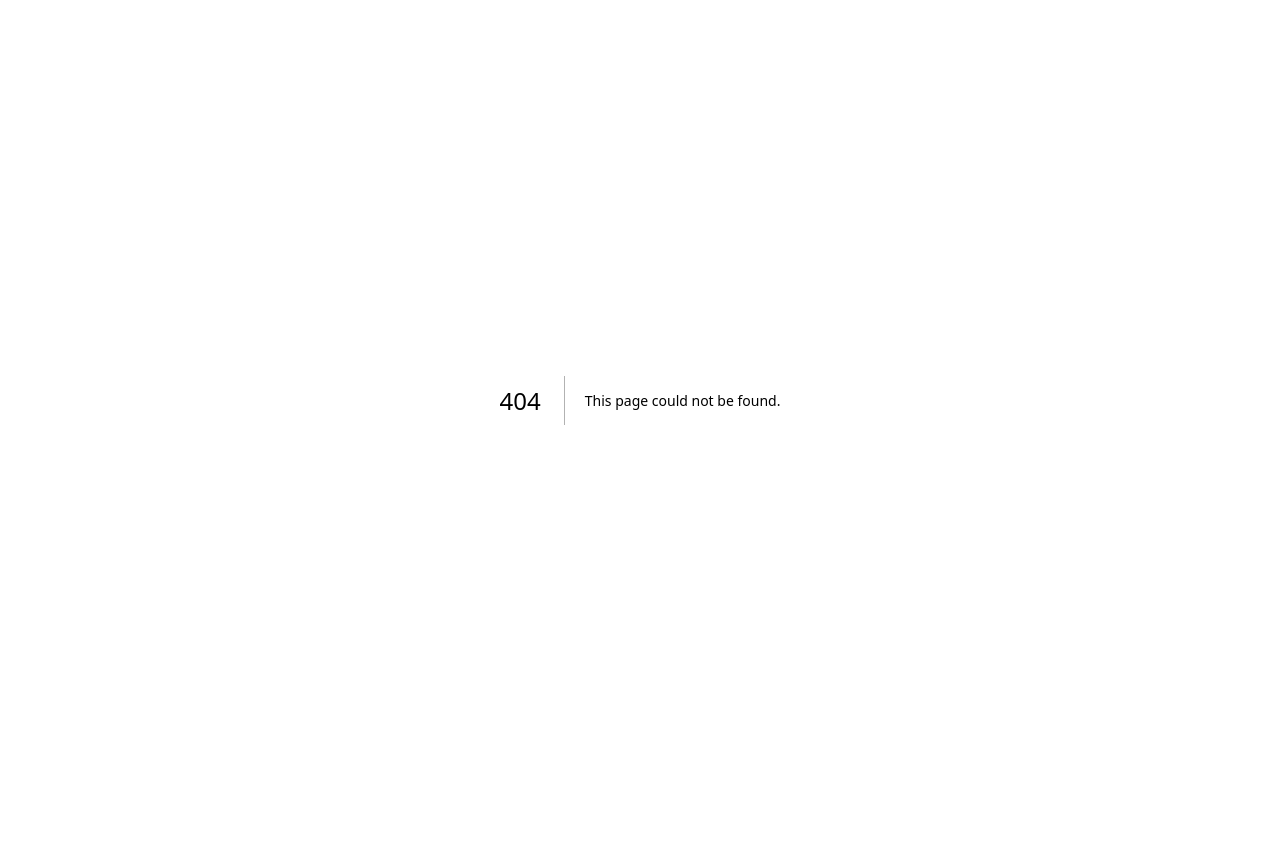
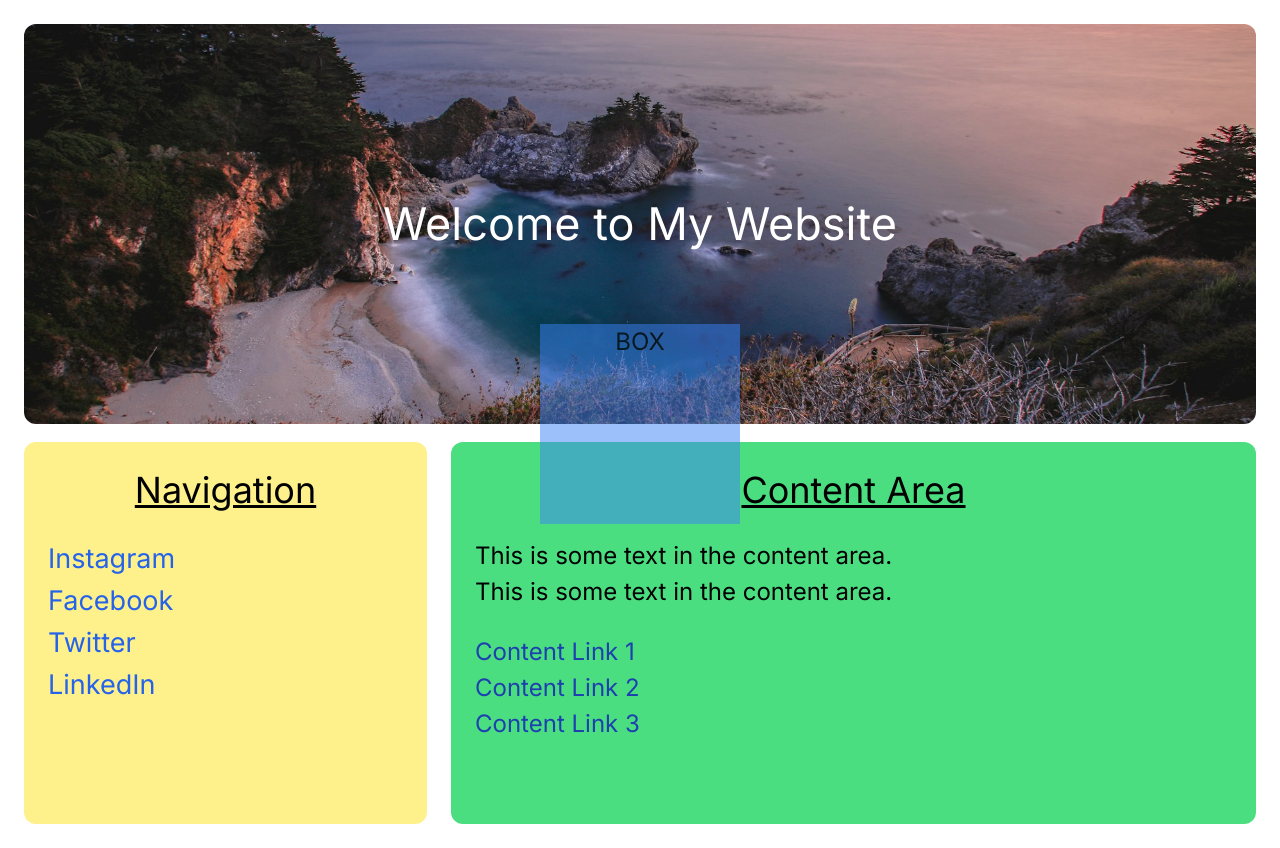
Before and after one commit to sarbajitacharjee/Submission, a Next.js app: page /Problem1 in a window 1280 px wide. Before the commit this address had no page. Before the commit the page ends 800 px from the top, so only its background shows below. Built offline with nearby package versions, Linux system fonts and the light colour scheme.

Commit message:
add data

```diff
--- /dev/null
+++ b/app/Problem1/page.js
@@ -0,0 +1,48 @@
+import React from "react";
+
+export default function Home() {
+  return (
+    <>
+      <main className=" relative m-4 flex flex-col h-screen ">
+        {/* Welcome Section */}
+        <div className="flex-none back h-1/2 w-full mb-3 rounded-lg bg-blue-500 flex items-center justify-center">
+          <p className="text-center text-white text-3xl">Welcome to My Website</p>
+        </div>
+
+        {/* Main Content Section */}
+        <div className="flex flex-grow flex-col md:flex-row">
+          {/* Navigation Section */}
+          <div className="navigation w-full md:w-1/3 bg-yellow-200 rounded-lg mb-4 md:mb-0 md:mr-4 p-4">
+            <p className="text-center text-black text-2xl underline">Navigation</p>
+            <ul className="mt-4">
+              {/* Navigation Links */}
+              <li><a href="#" className="text-blue-600 hover:text-blue-800 text-lg hover:text-xl">Instagram</a></li>
+              <li><a href="#" className="text-blue-600 hover:text-blue-800 text-lg hover:text-xl">Facebook</a></li>
+              <li><a href="#" className="text-blue-600 hover:text-blue-800 text-lg hover:text-xl">Twitter</a></li>
+              <li><a href="#" className="text-blue-600 hover:text-blue-800 text-lg hover:text-xl">LinkedIn</a></li>
+            </ul>
+          </div>
+
+          {/* Content Area */}
+          <div className="content w-full md:w-2/3 bg-green-400 rounded-lg p-4">
+            <p className="text-center text-2xl text-black underline">Content Area</p>
+            <div className="mt-4">
+              {/* Content Text */}
+              <p className="text-black">This is some text in the content area.</p>
+              <p className="text-black">This is some text in the content area.</p>
+              <ul className="mt-4">
+                {/* Content Links */}
+                <li><a href="#" className="text-blue-800">Content Link 1</a></li>
+                <li><a href="#" className="text-blue-800">Content Link 2</a></li>
+                <li><a href="#" className="text-blue-800">Content Link 3</a></li>
+              </ul>
+            </div>
+          </div>
+        </div>
+      <div className="absolute text-center left-1/2 top-1/2 transform -translate-x-1/2 -translate-y-1/2 h-[200px] opacity-50 w-[200px] bg-blue-500">
+      BOX
+      </div>
+      </main>
+    </>
+  );
+}
--- a/app/globals.css
+++ b/app/globals.css
@@ -2,32 +2,14 @@
 @tailwind components;
 @tailwind utilities;
 
-:root {
-  --foreground-rgb: 0, 0, 0;
-  --background-start-rgb: 214, 219, 220;
-  --background-end-rgb: 255, 255, 255;
+.back{
+  background-image: url("/background.jpg");
+  background-repeat: no-repeat;
+  background-position: center;
+  background-size: cover;
+  object-fit: cover;
+  /* opacity:.8; */
 }
-
-@media (prefers-color-scheme: dark) {
-  :root {
-    --foreground-rgb: 255, 255, 255;
-    --background-start-rgb: 0, 0, 0;
-    --background-end-rgb: 0, 0, 0;
-  }
+*{
+  font-size: x-large;
 }
-
-body {
-  color: rgb(var(--foreground-rgb));
-  background: linear-gradient(
-      to bottom,
-      transparent,
-      rgb(var(--background-end-rgb))
-    )
-    rgb(var(--background-start-rgb));
-}
-
-@layer utilities {
-  .text-balance {
-    text-wrap: balance;
-  }
-}
--- a/app/layout.js
+++ b/app/layout.js
@@ -4,7 +4,9 @@ import "./globals.css";
 const inter = Inter({ subsets: ["latin"] });
 
 export const metadata = {
-  title: "Create Next App",
+  title: "project ",
+  keywords: ["project", "nextjs", "react"],
+  author: "author",
   description: "Generated by create next app",
 };
 
--- a/app/page.js
+++ b/app/page.js
@@ -1,113 +1,18 @@
-import Image from "next/image";
+import Link from 'next/link'
+import React from 'react'
 
-export default function Home() {
+const page = () => {
   return (
-    <main className="flex min-h-screen flex-col items-center justify-between p-24">
-      <div className="z-10 max-w-5xl w-full items-center justify-between font-mono text-sm lg:flex">
-        <p className="fixed left-0 top-0 flex w-full justify-center border-b border-gray-300 bg-gradient-to-b from-zinc-200 pb-6 pt-8 backdrop-blur-2xl dark:border-neutral-800 dark:bg-zinc-800/30 dark:from-inherit lg:static lg:w-auto  lg:rounded-xl lg:border lg:bg-gray-200 lg:p-4 lg:dark:bg-zinc-800/30">
-          Get started by editing&nbsp;
-          <code className="font-mono font-bold">app/page.js</code>
-        </p>
-        <div className="fixed bottom-0 left-0 flex h-48 w-full items-end justify-center bg-gradient-to-t from-white via-white dark:from-black dark:via-black lg:static lg:h-auto lg:w-auto lg:bg-none">
-          <a
-            className="pointer-events-none flex place-items-center gap-2 p-8 lg:pointer-events-auto lg:p-0"
-            href="https://vercel.com?utm_source=create-next-app&utm_medium=appdir-template&utm_campaign=create-next-app"
-            target="_blank"
-            rel="noopener noreferrer"
-          >
-            By{" "}
-            <Image
-              src="/vercel.svg"
-              alt="Vercel Logo"
-              className="dark:invert"
-              width={100}
-              height={24}
-              priority
-            />
-          </a>
-        </div>
-      </div>
+    <>
 
-      <div className="relative flex place-items-center before:absolute before:h-[300px] before:w-full sm:before:w-[480px] before:-translate-x-1/2 before:rounded-full before:bg-gradient-radial before:from-white before:to-transparent before:blur-2xl before:content-[''] after:absolute after:-z-20 after:h-[180px] after:w-full sm:after:w-[240px] after:translate-x-1/3 after:bg-gradient-conic after:from-sky-200 after:via-blue-200 after:blur-2xl after:content-[''] before:dark:bg-gradient-to-br before:dark:from-transparent before:dark:to-blue-700 before:dark:opacity-10 after:dark:from-sky-900 after:dark:via-[#0141ff] after:dark:opacity-40 before:lg:h-[360px] z-[-1]">
-        <Image
-          className="relative dark:drop-shadow-[0_0_0.3rem_#ffffff70] dark:invert"
-          src="/next.svg"
-          alt="Next.js Logo"
-          width={180}
-          height={37}
-          priority
-        />
-      </div>
+      <Link href="/Problem1" >
+        <h1>problem 1</h1>
+      </Link>
 
-      <div className="mb-32 grid text-center lg:max-w-5xl lg:w-full lg:mb-0 lg:grid-cols-4 lg:text-left">
-        <a
-          href="https://nextjs.org/docs?utm_source=create-next-app&utm_medium=appdir-template&utm_campaign=create-next-app"
-          className="group rounded-lg border border-transparent px-5 py-4 transition-colors hover:border-gray-300 hover:bg-gray-100 hover:dark:border-neutral-700 hover:dark:bg-neutral-800/30"
-          target="_blank"
-          rel="noopener noreferrer"
-        >
-          <h2 className={`mb-3 text-2xl font-semibold`}>
-            Docs{" "}
-            <span className="inline-block transition-transform group-hover:translate-x-1 motion-reduce:transform-none">
-              -&gt;
-            </span>
-          </h2>
-          <p className={`m-0 max-w-[30ch] text-sm opacity-50`}>
-            Find in-depth information about Next.js features and API.
-          </p>
-        </a>
 
-        <a
-          href="https://nextjs.org/learn?utm_source=create-next-app&utm_medium=appdir-template-tw&utm_campaign=create-next-app"
-          className="group rounded-lg border border-transparent px-5 py-4 transition-colors hover:border-gray-300 hover:bg-gray-100 hover:dark:border-neutral-700 hover:dark:bg-neutral-800 hover:dark:bg-opacity-30"
-          target="_blank"
-          rel="noopener noreferrer"
-        >
-          <h2 className={`mb-3 text-2xl font-semibold`}>
-            Learn{" "}
-            <span className="inline-block transition-transform group-hover:translate-x-1 motion-reduce:transform-none">
-              -&gt;
-            </span>
-          </h2>
-          <p className={`m-0 max-w-[30ch] text-sm opacity-50`}>
-            Learn about Next.js in an interactive course with&nbsp;quizzes!
-          </p>
-        </a>
 
-        <a
-          href="https://vercel.com/templates?framework=next.js&utm_source=create-next-app&utm_medium=appdir-template&utm_campaign=create-next-app"
-          className="group rounded-lg border border-transparent px-5 py-4 transition-colors hover:border-gray-300 hover:bg-gray-100 hover:dark:border-neutral-700 hover:dark:bg-neutral-800/30"
-          target="_blank"
-          rel="noopener noreferrer"
-        >
-          <h2 className={`mb-3 text-2xl font-semibold`}>
-            Templates{" "}
-            <span className="inline-block transition-transform group-hover:translate-x-1 motion-reduce:transform-none">
-              -&gt;
-            </span>
-          </h2>
-          <p className={`m-0 max-w-[30ch] text-sm opacity-50`}>
-            Explore starter templates for Next.js.
-          </p>
-        </a>
+    </>
+  )
+}
 
-        <a
-          href="https://vercel.com/new?utm_source=create-next-app&utm_medium=appdir-template&utm_campaign=create-next-app"
-          className="group rounded-lg border border-transparent px-5 py-4 transition-colors hover:border-gray-300 hover:bg-gray-100 hover:dark:border-neutral-700 hover:dark:bg-neutral-800/30"
-          target="_blank"
-          rel="noopener noreferrer"
-        >
-          <h2 className={`mb-3 text-2xl font-semibold`}>
-            Deploy{" "}
-            <span className="inline-block transition-transform group-hover:translate-x-1 motion-reduce:transform-none">
-              -&gt;
-            </span>
-          </h2>
-          <p className={`m-0 max-w-[30ch] text-sm opacity-50 text-balance`}>
-            Instantly deploy your Next.js site to a shareable URL with Vercel.
-          </p>
-        </a>
-      </div>
-    </main>
-  );
-}
+export default page
--- a/jsconfig.json
+++ b/jsconfig.json
@@ -2,6 +2,8 @@
   "compilerOptions": {
     "paths": {
       "@/*": ["./*"]
-    }
+    },
+    "baseUrl": ".",
+    // "include": ["app/**/*"]
   }
 }
```
Also changed, not shown: app/Problem4/page.js (added), public/background.jpg (added).
